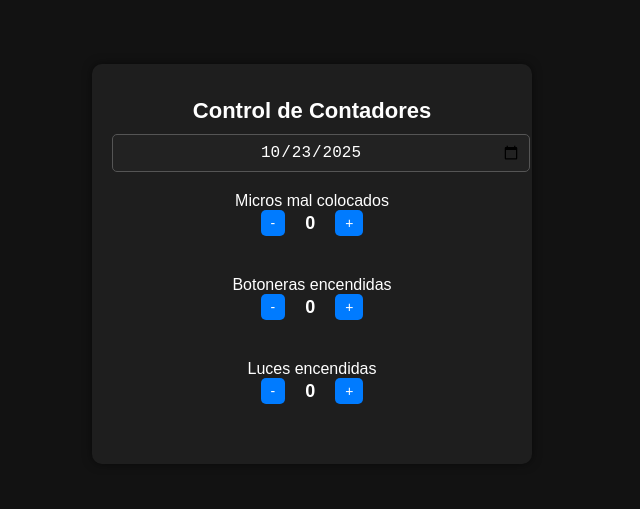
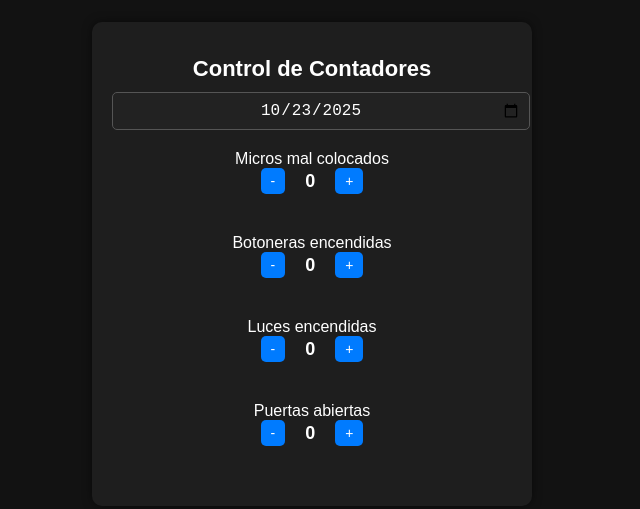
Before and after one commit to DavidHern0/ControlMBL, a plain HTML site: page index.html in a window 1280 px wide. Shown: the part 136-645 px from the top of the page, without its empty margins (328-968 px from the left). Drawn offline with Linux system fonts and the light colour scheme.

Commit message:
Añadidas puertas

```diff
--- a/index.html
+++ b/index.html
@@ -117,6 +117,15 @@
         <button onclick="increaseCount('luces')">+</button>
       </div>
     </div>
+
+    <div class="counter-container">
+      <span>Puertas abiertas</span>
+      <div class="counter">
+        <button onclick="decreaseCount('puertas')">-</button>
+        <span id="puertas" class="count">0</span>
+        <button onclick="increaseCount('puertas')">+</button>
+      </div>
+    </div>
   </div>
 
   <script>
@@ -134,10 +143,12 @@
         document.getElementById("micros").textContent = counters.micros;
         document.getElementById("botoneras").textContent = counters.botoneras;
         document.getElementById("luces").textContent = counters.luces;
+        document.getElementById("puertas").textContent = counters.puertas;
       } else {
         document.getElementById("micros").textContent = 0;
         document.getElementById("botoneras").textContent = 0;
         document.getElementById("luces").textContent = 0;
+        document.getElementById("puertas").textContent = 0;
       }
     }
 
@@ -149,6 +160,7 @@
         micros: parseInt(document.getElementById("micros").textContent),
         botoneras: parseInt(document.getElementById("botoneras").textContent),
         luces: parseInt(document.getElementById("luces").textContent),
+        puertas: parseInt(document.getElementById("puertas").textContent),
       };
 
       localStorage.setItem(selectedDate, JSON.stringify(counters));
```
